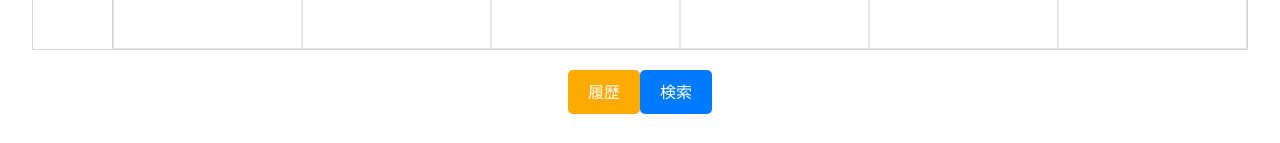
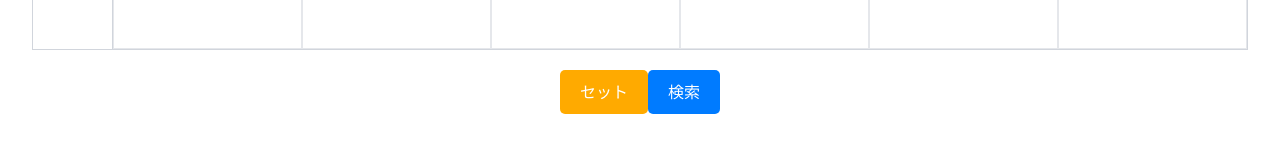
Before and after one commit to shajo-frontiers/study-plannner_b, a React app: page / in a window 1280 px wide. Shown: the part 858-1001 px from the top of the page. Built offline with nearby package versions, Linux system fonts and the light colour scheme; the HTML template or start-up script is replaced by a standard one.

Commit message:
セット

```diff
--- a/src/App.tsx
+++ b/src/App.tsx
@@ -18,7 +18,7 @@ function App() {
       <Description username = {username}/>
       <TimeTable events={events}></TimeTable>
       <div className="button-container"> {/* ← 1つのコンテナにまとめる */}
-       <button className="add-event-button2">履歴</button>
+       <button className="add-event-button2">セット</button>
        <button className="add-event-button1">検索</button>
       </div>
     </>
```
